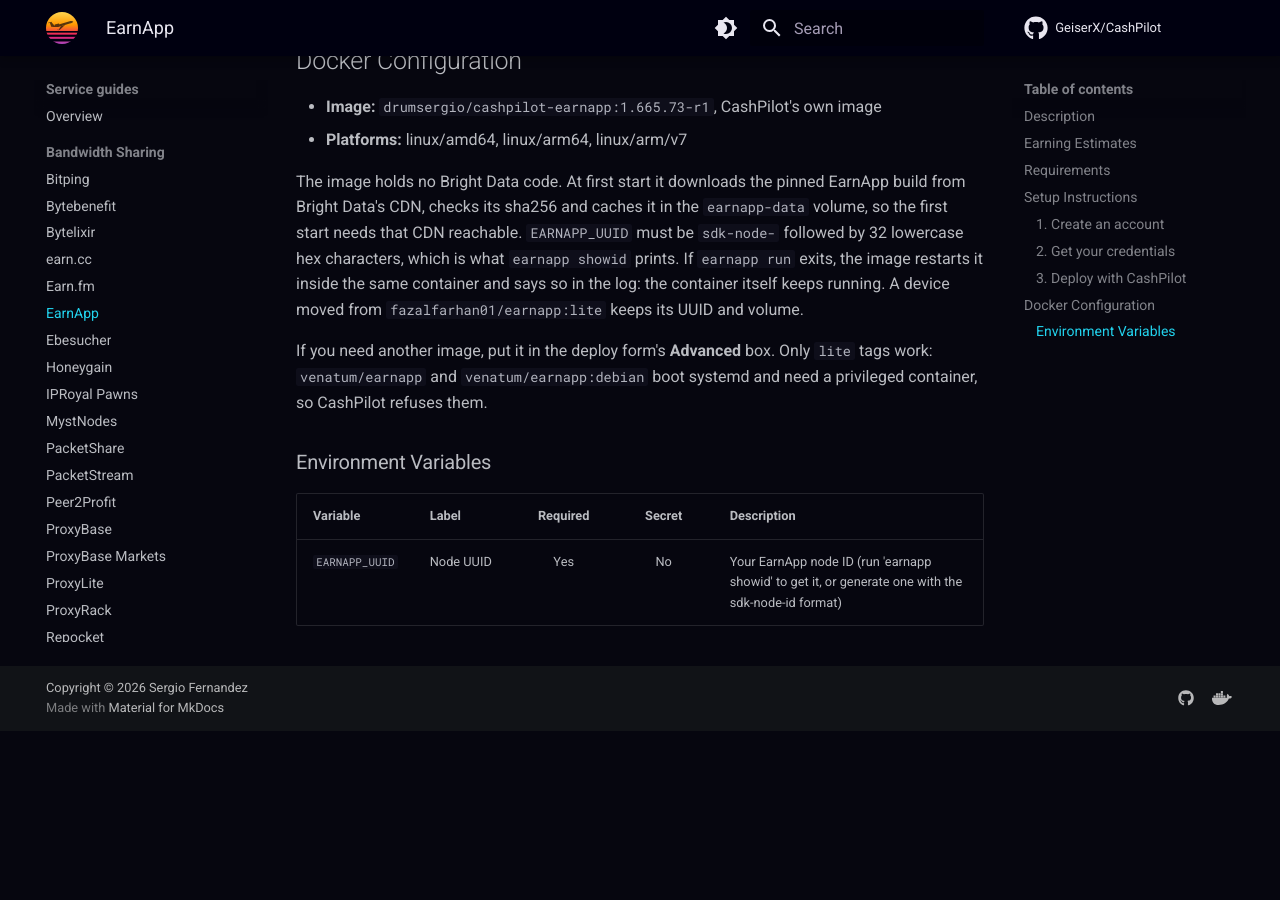
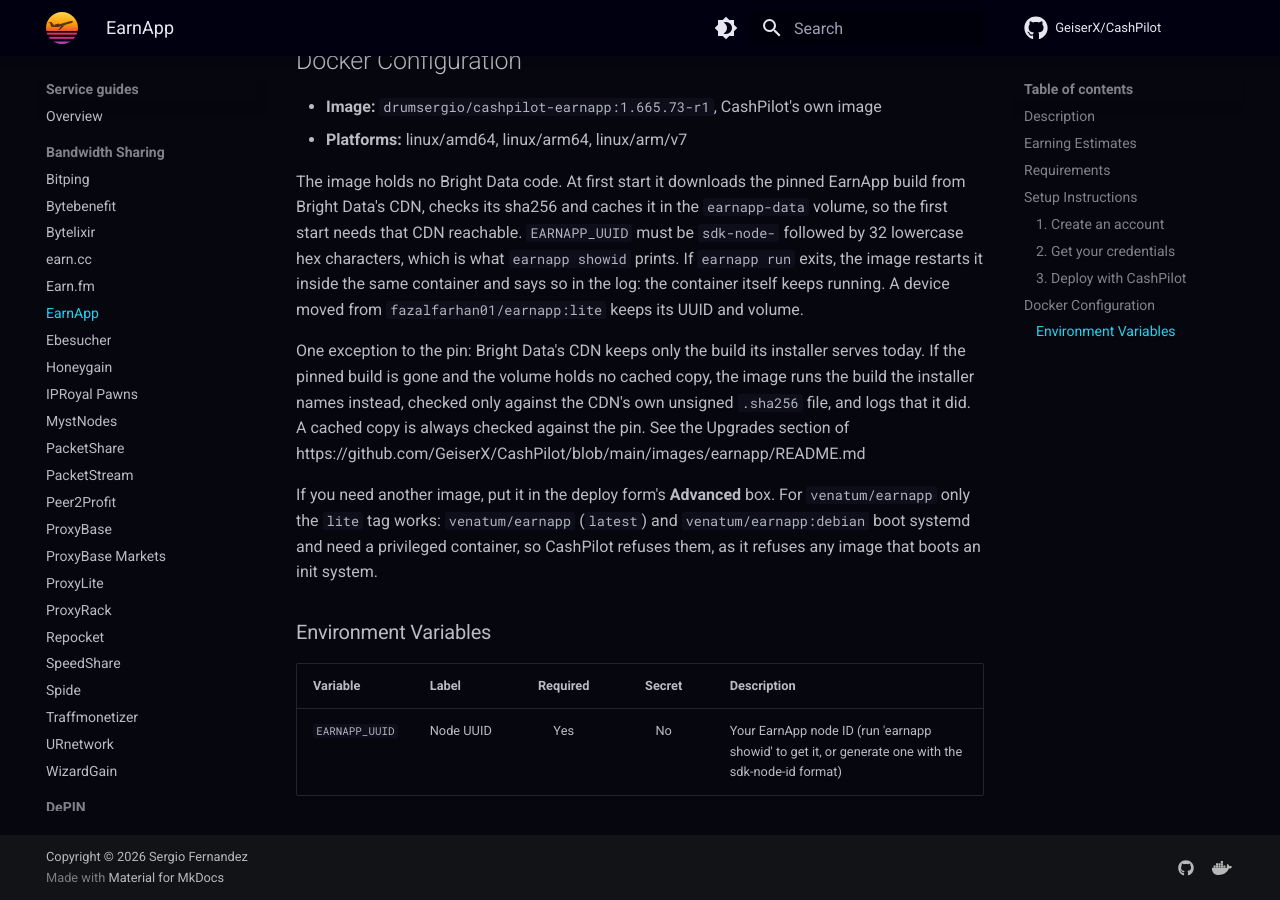
Before and after one commit to GeiserX/CashPilot, an MkDocs documentation site: the page built from docs/guides/earnapp.md, in a window 1280 px wide and 900 px high, scrolled down 2026 px. Built offline with MkDocs 1.6.1 and Material for MkDocs 9.7.7, drawn with Linux system fonts in a browser that asks for light colours; comment, search, counter and statistics services are not loaded; before the commit the page ends 2757 px from its top, so only the background shows below that.

Commit message:
docs(earnapp): name the CDN fallback and scope the lite-tag rule to venatum

```diff
--- a/docs/guides/earnapp.md
+++ b/docs/guides/earnapp.md
@@ -76,9 +76,16 @@
 image restarts it inside the same container and says so in the log: the container itself
 keeps running. A device moved from `fazalfarhan01/earnapp:lite` keeps its UUID and volume.
 
-If you need another image, put it in the deploy form's **Advanced** box. Only `lite` tags
-work: `venatum/earnapp` and `venatum/earnapp:debian` boot systemd and need a privileged
-container, so CashPilot refuses them.
+One exception to the pin: Bright Data's CDN keeps only the build its installer serves today.
+If the pinned build is gone and the volume holds no cached copy, the image runs the build the
+installer names instead, checked only against the CDN's own unsigned `.sha256` file, and logs
+that it did. A cached copy is always checked against the pin. See the Upgrades section of
+https://github.com/GeiserX/CashPilot/blob/main/images/earnapp/README.md
+
+If you need another image, put it in the deploy form's **Advanced** box. For `venatum/earnapp`
+only the `lite` tag works: `venatum/earnapp` (`latest`) and `venatum/earnapp:debian` boot
+systemd and need a privileged container, so CashPilot refuses them, as it refuses any image
+that boots an init system.
 
 ### Environment Variables
 
```
